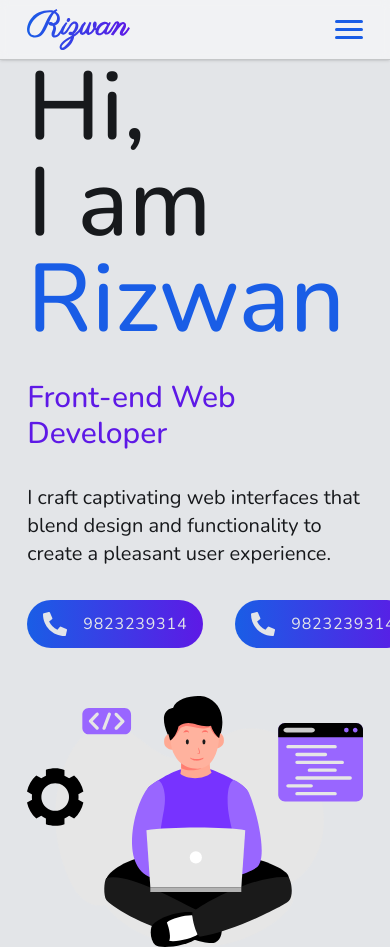
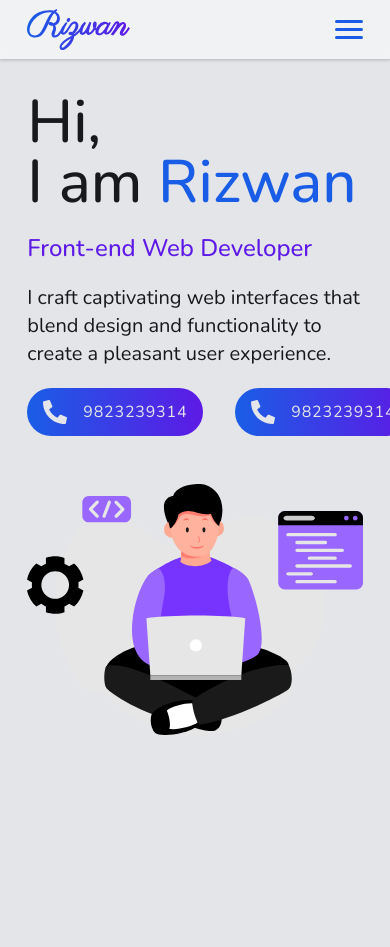
Before and after one commit to rizwanahamadcodes/portfolio, a Next.js app: page / in a window 390 px wide. Shown: the top 947 px of the page. After the commit the page ends 844 px from the top, so only its background shows below. Built offline with nearby package versions, Linux system fonts and the light colour scheme.

Commit message:
half way through hero

```diff
--- a/src/app/page.tsx
+++ b/src/app/page.tsx
@@ -9,17 +9,17 @@ import CallButton from '@/components/CallButton'
 
 export default function Home() {
     return (
-        <Container optionalStyles="flex h-after-nav lg:flex-row items-center flex-col gap-12 lg:gap-none">
+        <Container optionalStyles="py-8 flex h-after-nav lg:flex-row items-center flex-col gap-12 lg:gap-none">
             <div className="w-full">
-                <div className="flex flex-col items-start gap-8">
-                    <h1 className="text-8xl font-medium">
+                <div className="flex flex-col items-start  gap-5 sm:gap-7 lg:gap-8">
+                    <h1 className="font-medium sm:text-7xl xl:text-8xl">
                         <div>Hi,</div>
                         <div>
                             I am
                             <span className="text-primary"> Rizwan</span>
                         </div>
                     </h1>
-                    <h2 className="text-3xl font-medium text-secondary dark:text-secondary">
+                    <h2 className="text-2xl font-medium text-secondary dark:text-secondary sm:text-3xl">
                         Front-end Web Developer
                     </h2>
                     <p className="max-w max-w-[50ch] text-xl">
```
